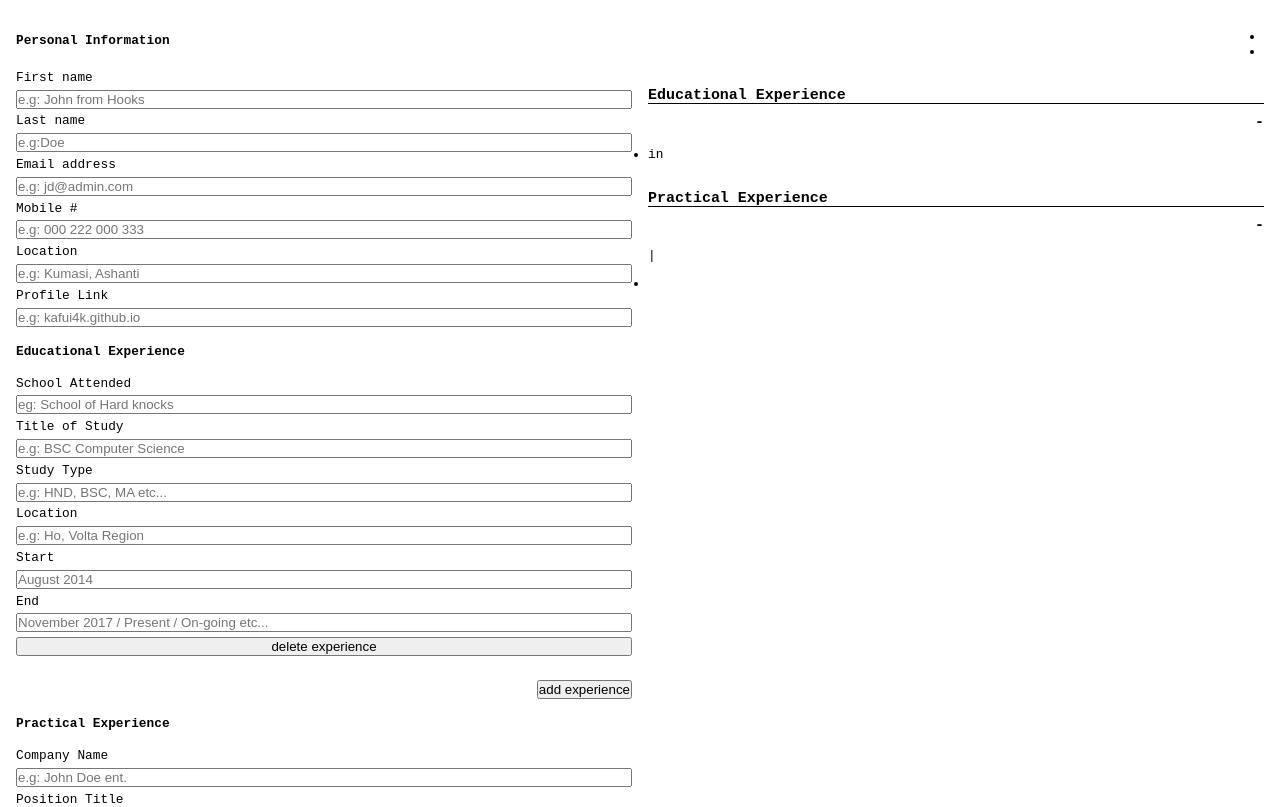
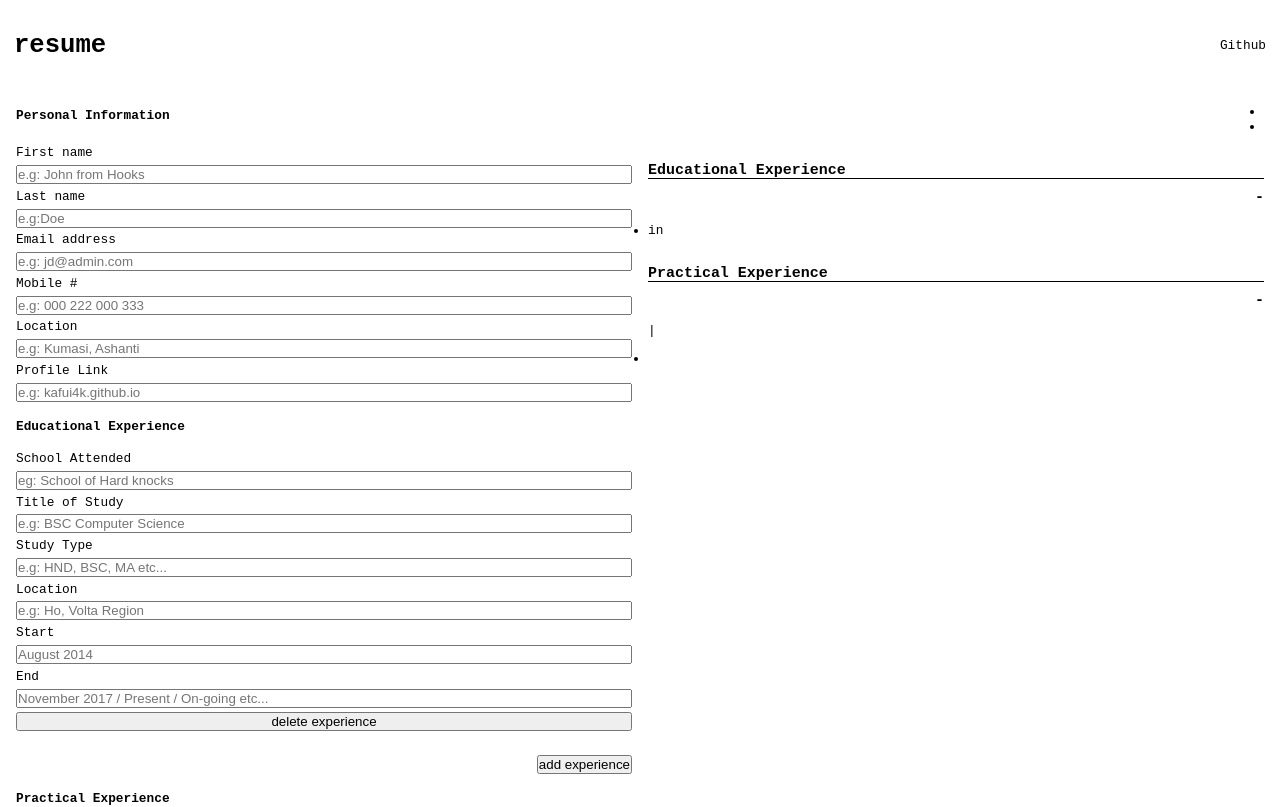
Before and after one commit to kafui4k/cv-project, a React (Create React App) app: page / in a window 1280 px wide. Shown: the top 807 px of the page. Built offline with nearby package versions, Linux system fonts and the light colour scheme.

Commit message:
added a Header component

```diff
--- a/src/App.js
+++ b/src/App.js
@@ -1,10 +1,12 @@
 import React, { Component } from 'react';
+import Header from './components/header/header.component';
 import Homepage from './components/pages/Homepage';
 
 class App extends Component {
   render() {
     return (
-      <main className="App">
+      <main>
+        <Header />
         <Homepage />
       </main>
     );
--- /dev/null
+++ b/src/components/header/header.component.jsx
@@ -0,0 +1,18 @@
+import React from 'react';
+
+import './header.styles.scss';
+
+function Header() {
+  return (
+    <div className="header">
+      <h1>resume</h1>
+      <nav className="nav">
+        <ul className="nav-items">
+          <li>Github</li>
+        </ul>
+      </nav>
+    </div>
+  );
+}
+
+export default Header;
--- /dev/null
+++ b/src/components/header/header.styles.scss
@@ -0,0 +1,19 @@
+.header {
+	display: flex;
+	align-items: center;
+	justify-content: space-between;
+	padding: 6px;
+
+	h1 {
+		justify-content: center;
+	}
+}
+
+.nav {
+	display: flex;
+	align-items: center;
+
+	.nav-items {
+		list-style: none;
+	}
+}
--- a/src/styles/style.scss
+++ b/src/styles/style.scss
@@ -5,7 +5,7 @@
     padding: 0;
 }
 
-// $body-color: linear-gradient(rgba(12, 122, 100), rgba(48, 32, 72));
+// $bodyColor: linear-gradient(rgb(1, 32, 26), rgb(14, 2, 34));
 $displayFlex: flex;
 $displayGrid: grid;
 
```
